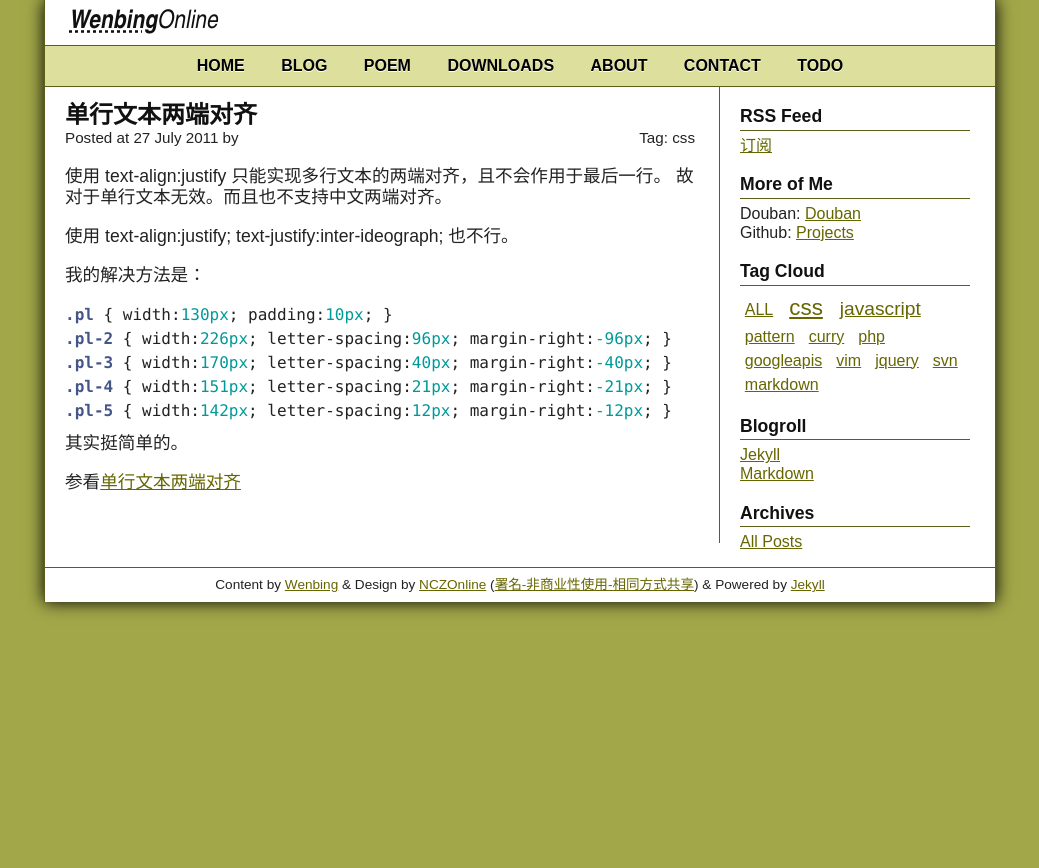
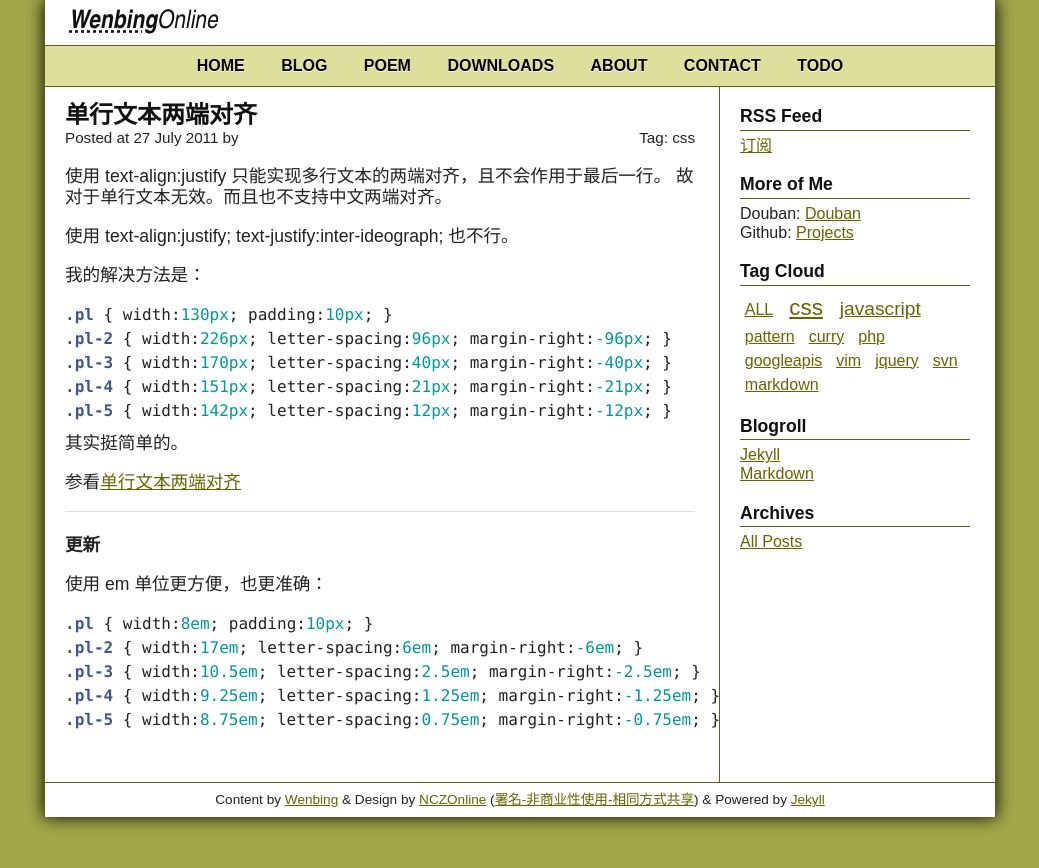
Before and after one commit to GunioRobot/wenbing.github.com, a Jekyll site: the page built from blog/_posts/2011-07-27-single-line-text-align-justify.md, in a window 1280 px wide. Shown: the top 868 px of the page, without its empty margins (120-1159 px from the left). Built offline with Jekyll 4.4.1, drawn with Linux system fonts in a browser that asks for light colours; Markdown is read by kramdown in place of the engine named in the settings; comment, search, counter and statistics services are not loaded.

Commit message:
update the last post

```diff
--- a/blog/_posts/2011-07-27-single-line-text-align-justify.md
+++ b/blog/_posts/2011-07-27-single-line-text-align-justify.md
@@ -24,4 +24,20 @@ tags: [css]
 
 参看[单行文本两端对齐][1]
 
+--------------------
+
+__更新__
+
+使用 em 单位更方便，也更准确：
+
+
+{% highlight css %}
+.pl { width:8em; padding:10px; }
+.pl-2 { width:17em; letter-spacing:6em; margin-right:-6em; }
+.pl-3 { width:10.5em; letter-spacing:2.5em; margin-right:-2.5em; }
+.pl-4 { width:9.25em; letter-spacing:1.25em; margin-right:-1.25em; }
+.pl-5 { width:8.75em; letter-spacing:0.75em; margin-right:-0.75em; }
+{% endhighlight %}
+
+
 [1]: /files/sample/single-line-text-align-justify.html "text align sample"
```
Also changed, not shown: files/sample/single-line-text-align-justify.html (+8 -1 lines).
